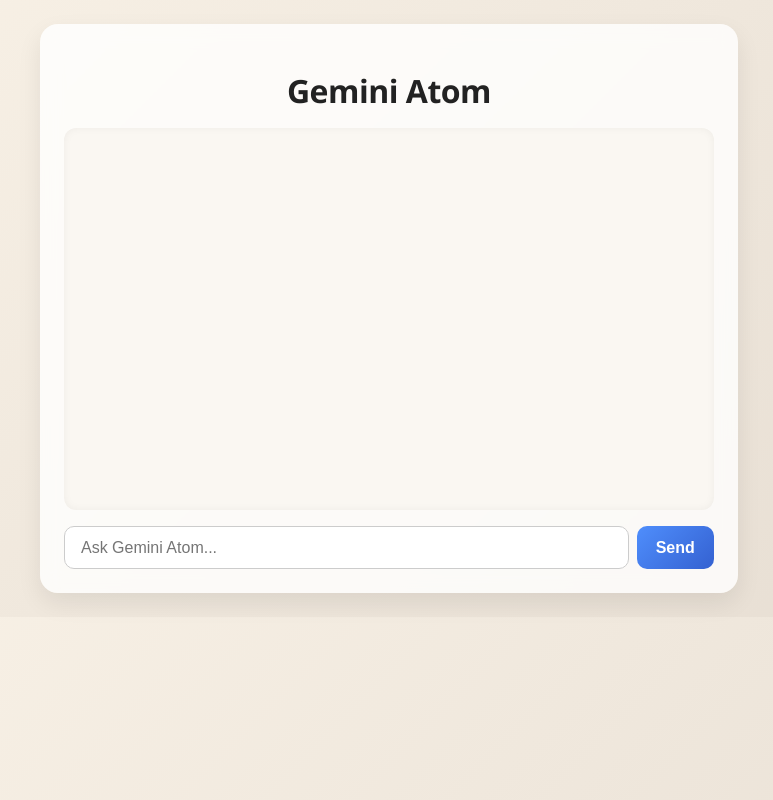
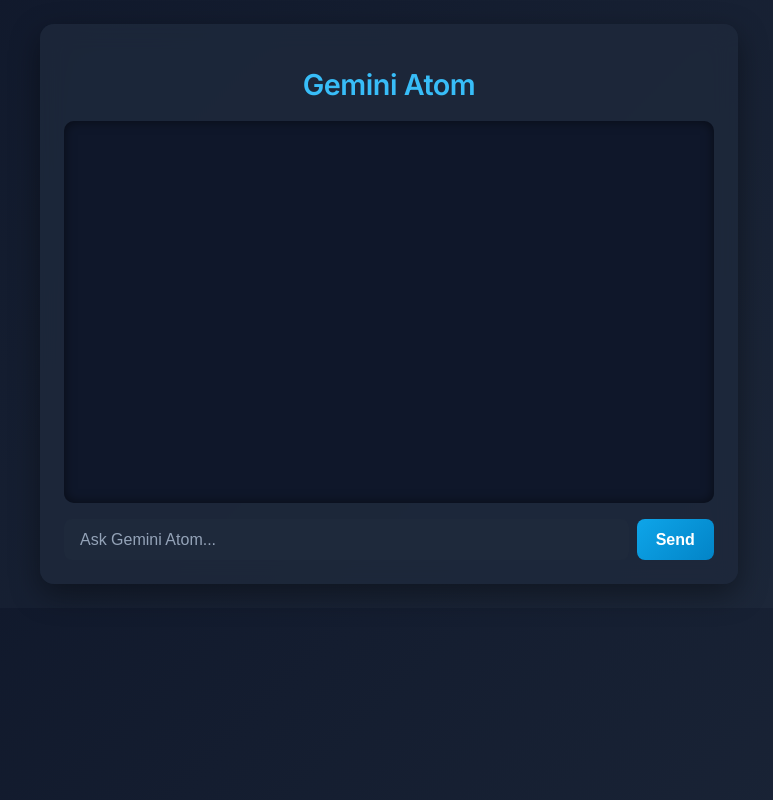
Before and after one commit to cravant/geminiatom, a plain HTML site: page docs/index.html in a window 1280 px wide. Shown: the whole page, without its empty margins (251-1024 px from the left). Drawn offline with Linux system fonts and the light colour scheme.

Commit message:
Update index.css

```diff
--- a/docs/index.css
+++ b/docs/index.css
@@ -1,24 +1,27 @@
+/* Import better font */
+@import url('https://fonts.googleapis.com/css2?family=Inter:wght@400;500;600;700&display=swap');
+
 /* Global styles */
 body {
-  font-family: 'Segoe UI', Roboto, system-ui, sans-serif;
-  background: linear-gradient(135deg, #f9f2e7, #e6ddd2);
+  font-family: 'Inter', sans-serif;
+  background: linear-gradient(135deg, #0f172a, #1e293b);
   display: flex;
   flex-direction: column;
   align-items: center;
   margin: 0;
   padding: 1.5rem;
-  color: #333;
+  color: #e2e8f0;
 }
 
 /* App container */
 #app {
   max-width: 650px;
   width: 100%;
-  background: #ffffffcc;
-  backdrop-filter: blur(10px);
-  border-radius: 18px;
+  background: rgba(30, 41, 59, 0.85);
+  backdrop-filter: blur(12px);
+  border-radius: 14px;
   padding: 1.5rem;
-  box-shadow: 0 10px 25px rgba(0, 0, 0, 0.08);
+  box-shadow: 0 10px 30px rgba(0, 0, 0, 0.4);
   display: flex;
   flex-direction: column;
 }
@@ -26,10 +29,10 @@
 /* Title */
 #app h1 {
   text-align: center;
-  font-size: 2rem;
-  margin-bottom: 1rem;
-  font-weight: 700;
-  color: #222;
+  font-size: 1.8rem;
+  margin-bottom: 1.2rem;
+  font-weight: 600;
+  color: #38bdf8;
   letter-spacing: -0.5px;
 }
 
@@ -39,12 +42,11 @@
   min-height: 350px;
   max-height: 450px;
   overflow-y: auto;
-  border: none;
   padding: 1rem;
   margin-bottom: 1rem;
-  border-radius: 12px;
-  background: #faf7f2;
-  box-shadow: inset 0 0 8px rgba(0,0,0,0.05);
+  border-radius: 10px;
+  background: #0f172a;
+  box-shadow: inset 0 0 12px rgba(0,0,0,0.5);
   scroll-behavior: smooth;
 }
 
@@ -52,7 +54,7 @@
 .message {
   max-width: 80%;
   padding: 0.75rem 1rem;
-  border-radius: 14px;
+  border-radius: 12px;
   margin-bottom: 0.8rem;
   word-wrap: break-word;
   font-size: 0.95rem;
@@ -61,21 +63,20 @@
 }
 
 .message.user {
-  background: #d4e3ff;
+  background: linear-gradient(135deg, #38bdf8, #0ea5e9);
   align-self: flex-end;
   text-align: right;
   border-bottom-right-radius: 4px;
-  color: #0a2a66;
-  margin-left: auto;
+  color: #0f172a;
+  font-weight: 500;
 }
 
 .message.bot {
-  background: #f0efed;
+  background: linear-gradient(135deg, #334155, #1e293b);
   align-self: flex-start;
   text-align: left;
   border-bottom-left-radius: 4px;
-  color: #333;
-  margin-right: auto;
+  color: #e2e8f0;
 }
 
 /* Form styles */
@@ -88,24 +89,29 @@
   flex: 1;
   padding: 0.7rem 1rem;
   font-size: 1rem;
-  border-radius: 10px;
-  border: 1px solid #ccc;
+  border-radius: 8px;
+  border: none;
   outline: none;
-  background: #fff;
-  transition: border-color 0.2s ease;
+  background: #1e293b;
+  color: #e2e8f0;
+  transition: background 0.2s ease, border-color 0.2s ease;
+}
+
+input[type="text"]::placeholder {
+  color: #94a3b8;
 }
 
 input[type="text"]:focus {
-  border-color: #7aa6ff;
+  background: #334155;
 }
 
 /* Send button */
 button {
   padding: 0 1.2rem;
   font-size: 1rem;
-  border-radius: 10px;
+  border-radius: 8px;
   border: none;
-  background: linear-gradient(135deg, #4f8efc, #3461d1);
+  background: linear-gradient(135deg, #0ea5e9, #0284c7);
   color: white;
   font-weight: 600;
   cursor: pointer;
@@ -113,11 +119,11 @@
 }
 
 button:hover {
-  background: linear-gradient(135deg, #3461d1, #1d3f9f);
+  background: linear-gradient(135deg, #0284c7, #0369a1);
 }
 
 button:active {
-  transform: scale(0.97);
+  transform: scale(0.96);
 }
 
 /* Scrollbar styling */
@@ -126,12 +132,12 @@
 }
 
 #chat-window::-webkit-scrollbar-thumb {
-  background: #ccc;
+  background: #475569;
   border-radius: 3px;
 }
 
 #chat-window::-webkit-scrollbar-thumb:hover {
-  background: #999;
+  background: #94a3b8;
 }
 
 /* Animations */
```
